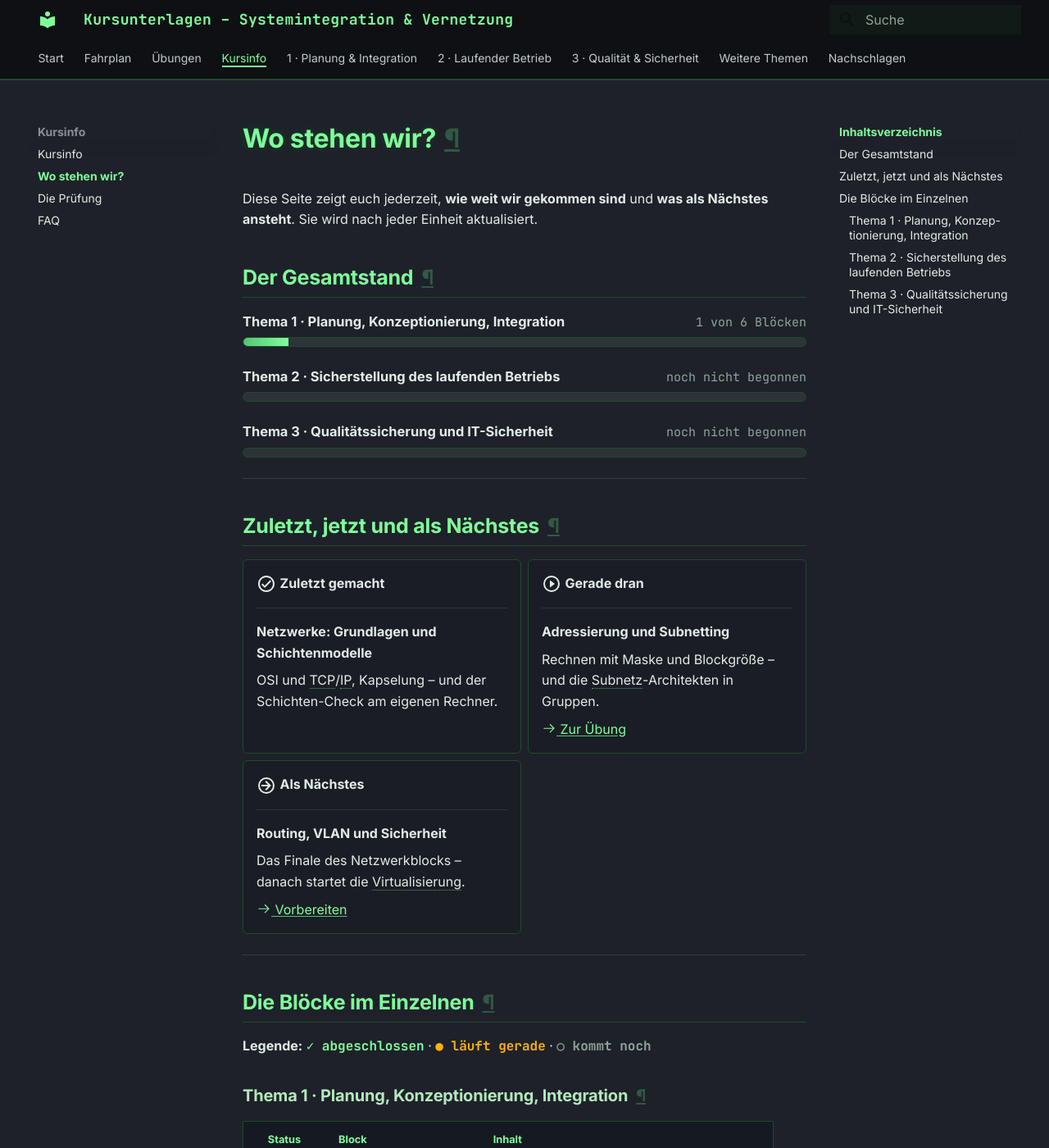
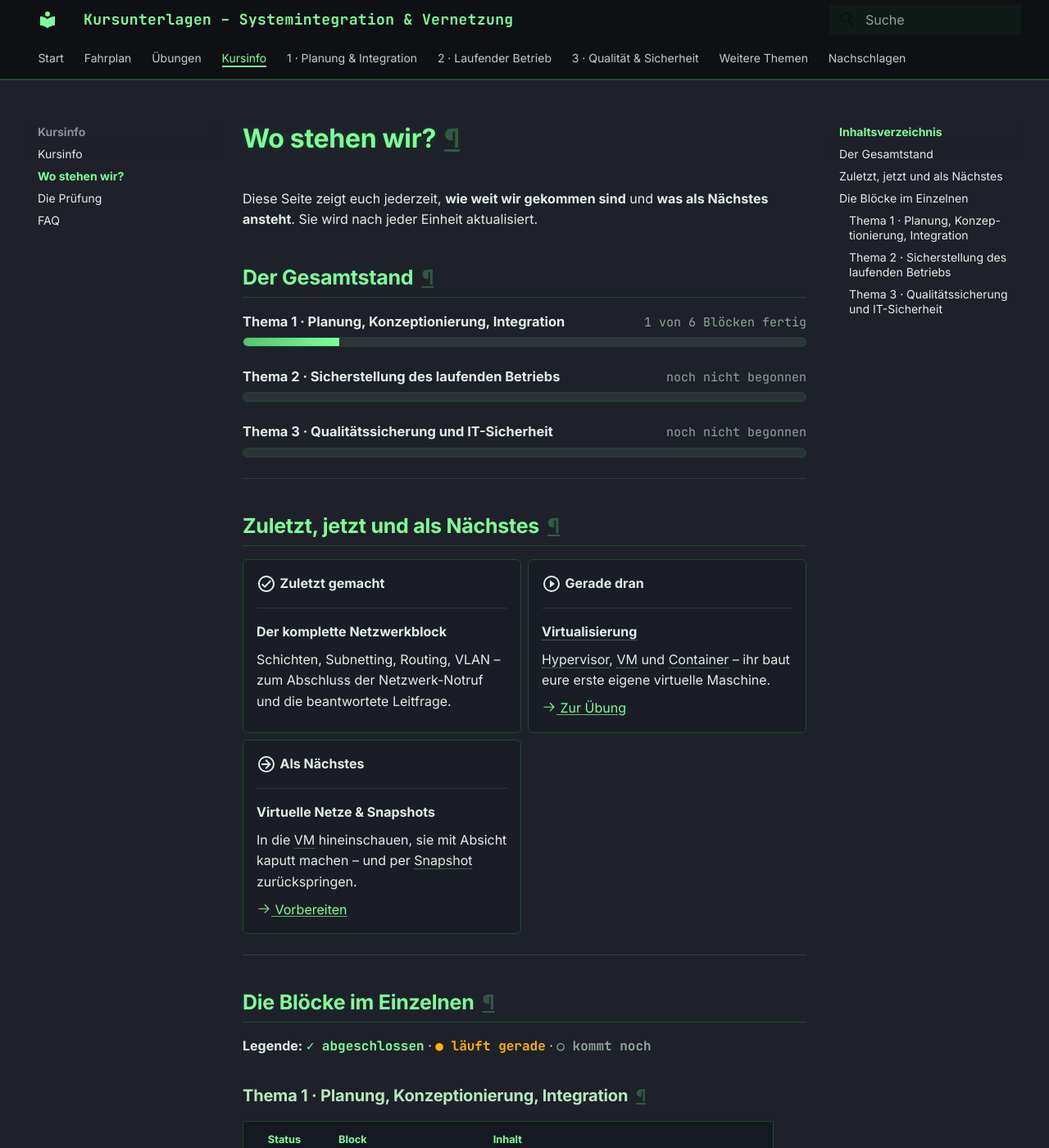
Before and after one commit to JacobMenge/kurs-unterlagen, an MkDocs documentation site: the page built from docs/kurs/fortschritt.md, in a window 1280 px wide and 1400 px high. Shown: the whole window at 82% size. Built offline with MkDocs 1.6.1 and Material for MkDocs 9.7.7, drawn with Linux system fonts in a browser that asks for light colours.

Commit message:
Update fortschritt.md

```diff
--- a/docs/kurs/fortschritt.md
+++ b/docs/kurs/fortschritt.md
@@ -22,9 +22,9 @@ Diese Seite zeigt euch jederzeit, **wie weit wir gekommen sind** und **was als N
 <div class="fortschritt-block t1" markdown>
 <div class="fortschritt-kopf">
 <span class="fortschritt-name">Thema 1 · Planung, Konzeptionierung, Integration</span>
-<span class="fortschritt-wert">1 von 6 Blöcken</span>
+<span class="fortschritt-wert">1 von 6 Blöcken fertig</span>
 </div>
-<div class="fortschritt-schiene"><div class="fortschritt-balken" style="width: 8%"></div></div>
+<div class="fortschritt-schiene"><div class="fortschritt-balken" style="width: 17%"></div></div>
 </div>
 
 <div class="fortschritt-block t2" markdown>
@@ -53,29 +53,29 @@ Diese Seite zeigt euch jederzeit, **wie weit wir gekommen sind** und **was als N
 
     ---
 
-    **Netzwerke: Grundlagen und Schichtenmodelle**
+    **Der komplette Netzwerkblock**
 
-    OSI und TCP/IP, Kapselung – und der Schichten-Check am eigenen Rechner.
+    Schichten, Subnetting, Routing, VLAN – zum Abschluss der Netzwerk-Notruf und die beantwortete Leitfrage.
 
 -   :material-play-circle-outline:{ .lg .middle } __Gerade dran__
 
     ---
 
-    **Adressierung und Subnetting**
+    **Virtualisierung**
 
-    Rechnen mit Maske und Blockgröße – und die Subnetz-Architekten in Gruppen.
+    Hypervisor, VM und Container – ihr baut eure erste eigene virtuelle Maschine.
 
-    [:octicons-arrow-right-24: Zur Übung](../netzwerke/praxis-subnetting.md)
+    [:octicons-arrow-right-24: Zur Übung](../virtualisierung/praxis-multipass.md)
 
 -   :material-arrow-right-circle-outline:{ .lg .middle } __Als Nächstes__
 
     ---
 
-    **Routing, VLAN und Sicherheit**
+    **Virtuelle Netze & Snapshots**
 
-    Das Finale des Netzwerkblocks – danach startet die Virtualisierung.
+    In die VM hineinschauen, sie mit Absicht kaputt machen – und per Snapshot zurückspringen.
 
-    [:octicons-arrow-right-24: Vorbereiten](../netzwerke/routing-und-switching.md)
+    [:octicons-arrow-right-24: Vorbereiten](../virtualisierung/grundbegriffe.md)
 
 </div>
 
@@ -89,8 +89,8 @@ Diese Seite zeigt euch jederzeit, **wie weit wir gekommen sind** und **was als N
 
 | Status | Block | Inhalt |
 |:---:|---|---|
-| <span class="status-laeuft">●</span> | [Netzwerke](../netzwerke/index.md) | Modelle, Adressierung, Routing, Protokolle, Sicherheit |
-| <span class="status-offen">○</span> | [Virtualisierung](../virtualisierung/index.md) | Hypervisor, virtuelle Maschinen, Werkzeuge |
+| <span class="status-fertig">✓</span> | [Netzwerke](../netzwerke/index.md) | Modelle, Adressierung, Routing, Protokolle, Sicherheit |
+| <span class="status-laeuft">●</span> | [Virtualisierung](../virtualisierung/index.md) | Hypervisor, virtuelle Maschinen, Werkzeuge |
 | <span class="status-offen">○</span> | [Docker – Einführung](../docker/index.md) | Container, Images, eigene Container bauen |
 | <span class="status-offen">○</span> | [Docker – Aufbau](../docker-aufbau/index.md) | Volumes, Umgebungsvariablen, Netzwerke |
 | <span class="status-offen">○</span> | [Docker Compose](../docker-compose/index.md) | Mehrere Dienste als ein Stapel |
```
